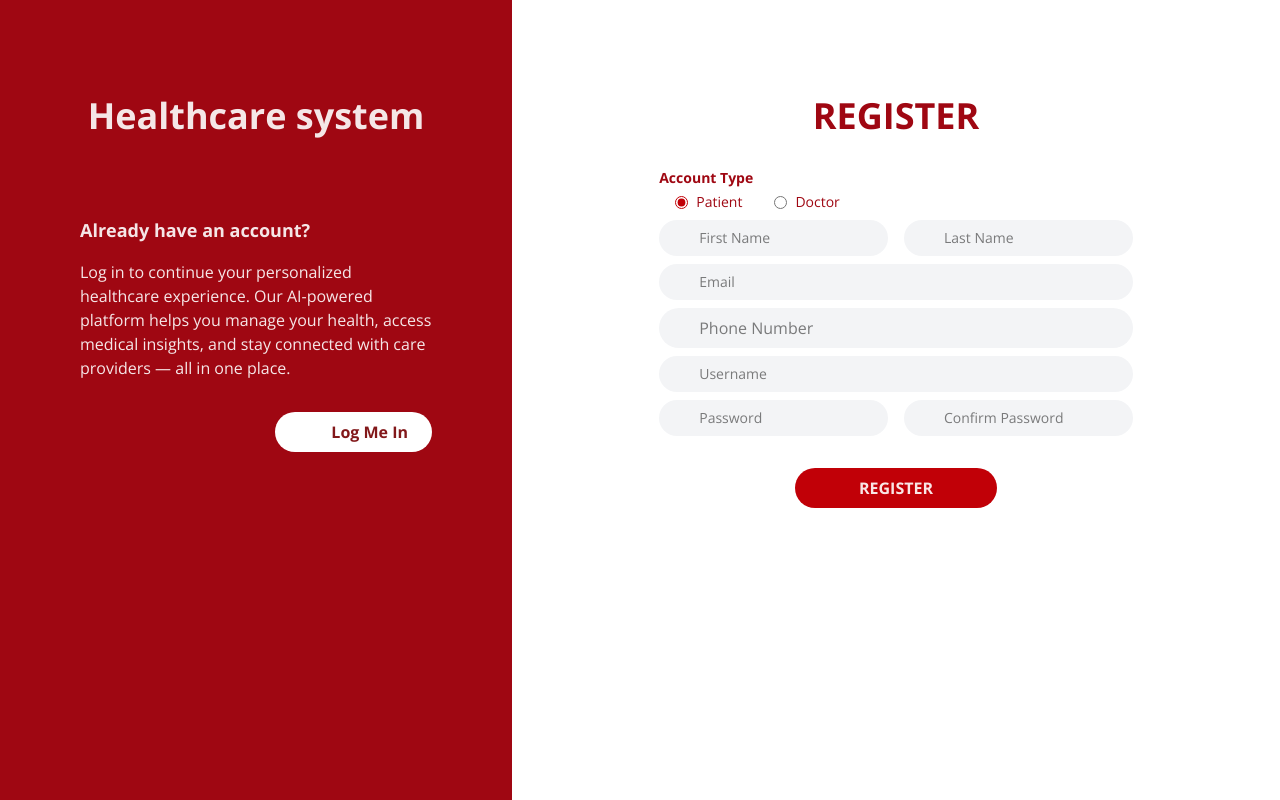
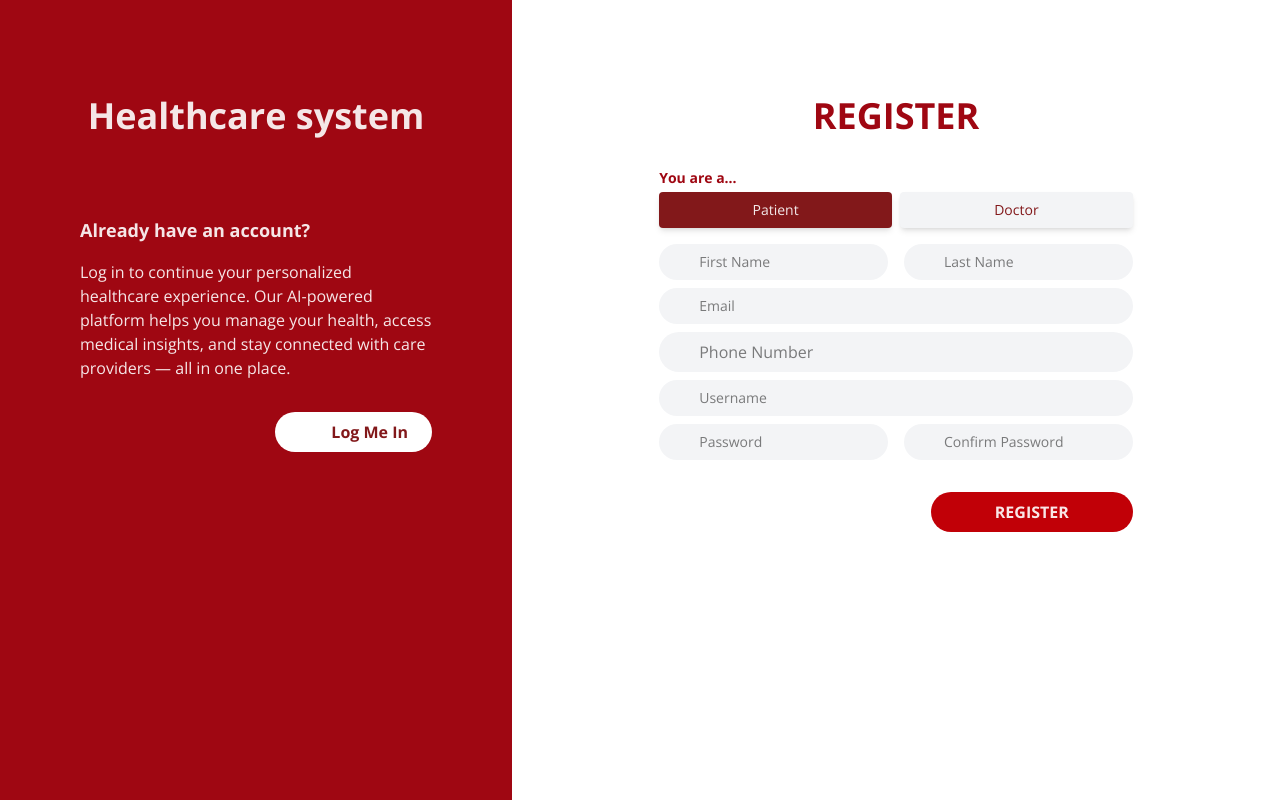
Before and after one commit to duongtran2003/FE_healthcare, a React (Vite) app: page /register in a window 1280 px wide. Built offline with nearby package versions, Linux system fonts and the light colour scheme; some icons are missing.

Commit message:
feat: new register radio button

```diff
--- a/src/login/Login.jsx
+++ b/src/login/Login.jsx
@@ -109,7 +109,7 @@ export default function Login() {
 
           <button
             type="submit"
-            className="mx-auto block px-16 font-bold uppercase mt-8 bg-red-700 text-white/90 py-2 rounded-full hover:bg-red-800 duration-200 cursor-pointer"
+            className="mx-auto w-full px-16 font-bold uppercase mt-8 bg-red-700 text-white/90 py-2 rounded-full hover:bg-red-800 duration-200 cursor-pointer"
           >
             Login
           </button>
--- a/src/register/Register.jsx
+++ b/src/register/Register.jsx
@@ -101,34 +101,32 @@ export default function Register() {
           onSubmit={handleSubmit(onSubmit)}
           className="min-w-72 w-[70%] mx-auto p-8 space-y-2"
         >
-          <div>
+          <div className="mb-4">
             <label className="font-bold text-sm text-red-800 block mb-1">
-              Account Type
+              You are a...
             </label>
-            <div className="flex gap-8 px-4">
-              <label className="flex items-center gap-2 cursor-pointer">
+            <div className="flex gap-2 justify-start">
+              {["patient", "doctor"].map((type) => (
+                <label
+                  key={type}
+                  className={`flex-1 px-2 py-2 rounded-sm cursor-pointer duration-200
+                    flex items-center justify-center text-sm shadow-md hover:bg-red-900 hover:text-white/90 ${
+                      watch("accountType") === type
+                        ? "bg-red-900 text-white/90"
+                        : "bg-gray-100 text-red-900"
+                    }`}
+                >
                   <input
                     type="radio"
-                  value="patient"
+                    value={type}
                     {...register("accountType", {
                       required: "Account type is required",
                     })}
-                  defaultChecked
-                  className="cursor-pointer accent-red-700"
+                    className="hidden"
                   />
-                <span className="text-sm text-red-800">Patient</span>
+                  <span className="capitalize">{type}</span>
                 </label>
-              <label className="flex items-center gap-2 cursor-pointer">
-                <input
-                  type="radio"
-                  value="doctor"
-                  {...register("accountType", {
-                    required: "Account type is required",
-                  })}
-                  className="cursor-pointer accent-red-700"
-                />
-                <span className="text-sm text-red-800">Doctor</span>
-              </label>
+              ))}
             </div>
             {errors.accountType && (
               <p className="text-red-500 text-xs mt-1">
@@ -308,7 +306,7 @@ export default function Register() {
 
           <button
             type="submit"
-            className="mx-auto block px-16 font-bold uppercase mt-8 bg-red-700 text-white/90 py-2 rounded-full hover:bg-red-800 duration-200 cursor-pointer"
+            className="ml-auto block px-16 font-bold uppercase mt-8 bg-red-700 text-white/90 py-2 rounded-full hover:bg-red-800 duration-200 cursor-pointer"
           >
             Register
           </button>
```
Lines whose indentation alone changed are shown as unchanged.
